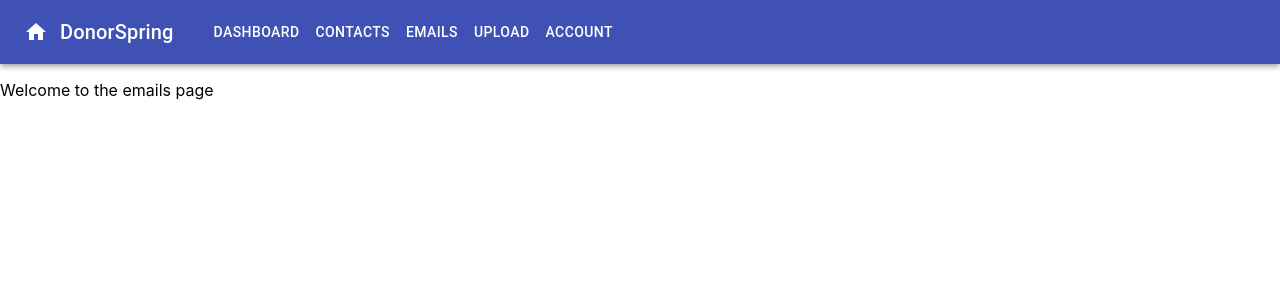
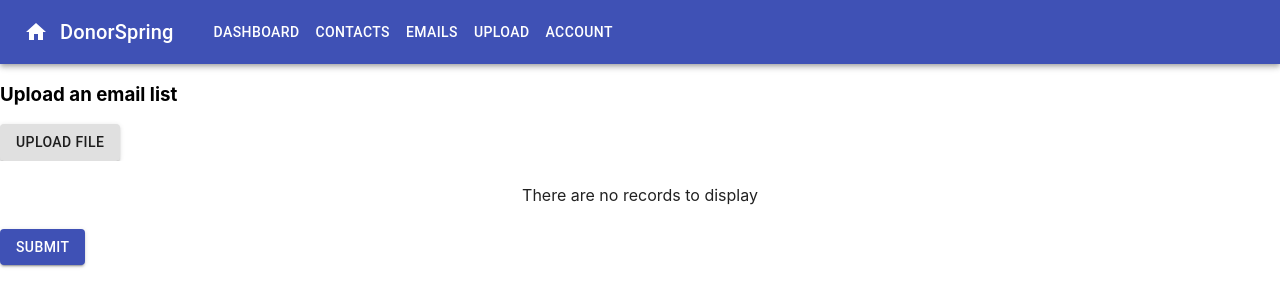
Before and after one commit to donorspring/frontend, a React (Create React App) app: page /emails in a window 1280 px wide. Shown: the top 306 px of the page. Built offline with nearby package versions, Linux system fonts and the light colour scheme.

Commit message:
added upload email functionality

```diff
--- a/package.json
+++ b/package.json
@@ -10,10 +10,13 @@
     "@testing-library/user-event": "^12.8.3",
     "material-table": "^1.69.3",
     "react": "^17.0.2",
+    "react-data-table-component": "^7.3.1",
     "react-dom": "^17.0.2",
     "react-router-dom": "^5.3.0",
     "react-scripts": "4.0.3",
-    "web-vitals": "^1.1.2"
+    "styled-components": "^5.3.1",
+    "web-vitals": "^1.1.2",
+    "xlsx": "^0.17.2"
   },
   "scripts": {
     "start": "react-scripts start",
--- /dev/null
+++ b/src/components/listUpload.js
@@ -0,0 +1,107 @@
+import React, {useState} from 'react';
+import DataTable from 'react-data-table-component';
+import * as XLSX from 'xlsx';
+import Button from '@material-ui/core/Button';
+
+//https://www.cluemediator.com/read-csv-file-in-react
+
+function ListUpload() {
+    const [selectedFile, setSelectedFile] = useState();
+    const [isSelected, setIsSelected] = useState(false);
+    const [columns, setColumns] = useState([]);
+    const [data, setData] = useState([]);
+
+    const processData = dataString => {
+        const dataStringLines = dataString.split(/\r\n|\n/);
+        const headers = dataStringLines[0].split(/,(?![^"]*"(?:(?:[^"]*"){2})*[^"]*$)/);
+
+        const list = [];
+        for (let i = 1; i < dataStringLines.length; i++) {
+          const row = dataStringLines[i].split(/,(?![^"]*"(?:(?:[^"]*"){2})*[^"]*$)/);
+          if (headers && row.length == headers.length) {
+            const obj = {};
+            for (let j = 0; j < headers.length; j++) {
+              let d = row[j];
+              if (d.length > 0) {
+                if (d[0] == '"')
+                  d = d.substring(1, d.length - 1);
+                if (d[d.length - 1] == '"')
+                  d = d.substring(d.length - 2, 1);
+              }
+              if (headers[j]) {
+                obj[headers[j]] = d;
+              }
+            }
+
+            // remove the blank rows
+            if (Object.values(obj).filter(x => x).length > 0) {
+              list.push(obj);
+            }
+          }
+        }
+
+        // prepare columns list from headers
+        const columns = headers.map(c => ({
+          name: c,
+          selector: c,
+        }));
+
+        setData(list);
+        setColumns(columns);
+      }
+
+    // handle file upload
+    const handleFileUpload = e => {
+    const file = e.target.files[0];
+    const reader = new FileReader();
+    reader.onload = (evt) => {
+        /* Parse data */
+        const bstr = evt.target.result;
+        const wb = XLSX.read(bstr, { type: 'binary' });
+        /* Get first worksheet */
+        const wsname = wb.SheetNames[0];
+        const ws = wb.Sheets[wsname];
+        /* Convert array of arrays */
+        const data = XLSX.utils.sheet_to_csv(ws, { header: 1 });
+        processData(data);
+    };
+    reader.readAsBinaryString(file);
+    }
+    const handleSubmission = () => {
+        console.log('submitted')
+    };
+
+    return (
+    <div>
+        <h3>Upload an email list</h3>
+        <Button
+        variant="contained"
+        component="label">
+            Upload File
+            <input
+            type="file"
+            accept=".csv,.xlsx,.xls"
+            onChange={handleFileUpload}
+            hidden
+            />
+        </Button>
+
+        <DataTable
+        pagination
+        highlightOnHover
+        columns={columns}
+        data={data}
+        />
+        <div>
+            <Button
+                variant="contained"
+                color="primary"
+                onClick={handleSubmission}>
+                Submit
+            </Button>
+        </ div>
+    </div>
+    );
+}
+
+export default ListUpload
--- a/src/pages/emails.js
+++ b/src/pages/emails.js
@@ -1,11 +1,10 @@
 import React from 'react';
+import ListUpload from '../components/listUpload'
 
 
 function Emails() {
     return (
-      <p>
-          Welcome to the emails page
-      </p>
+      <ListUpload></ListUpload>
     );
   }
 
```
Also changed, not shown: 1 other file (tests, documents, lock files or other folders).
